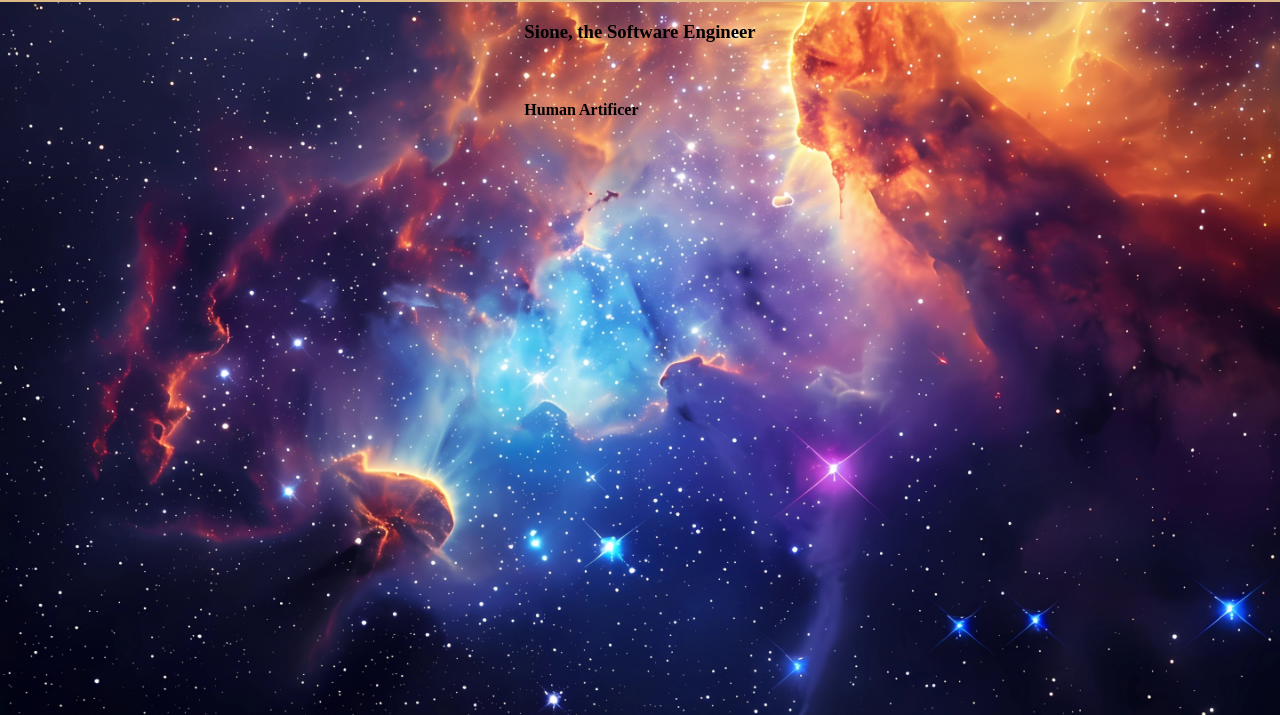
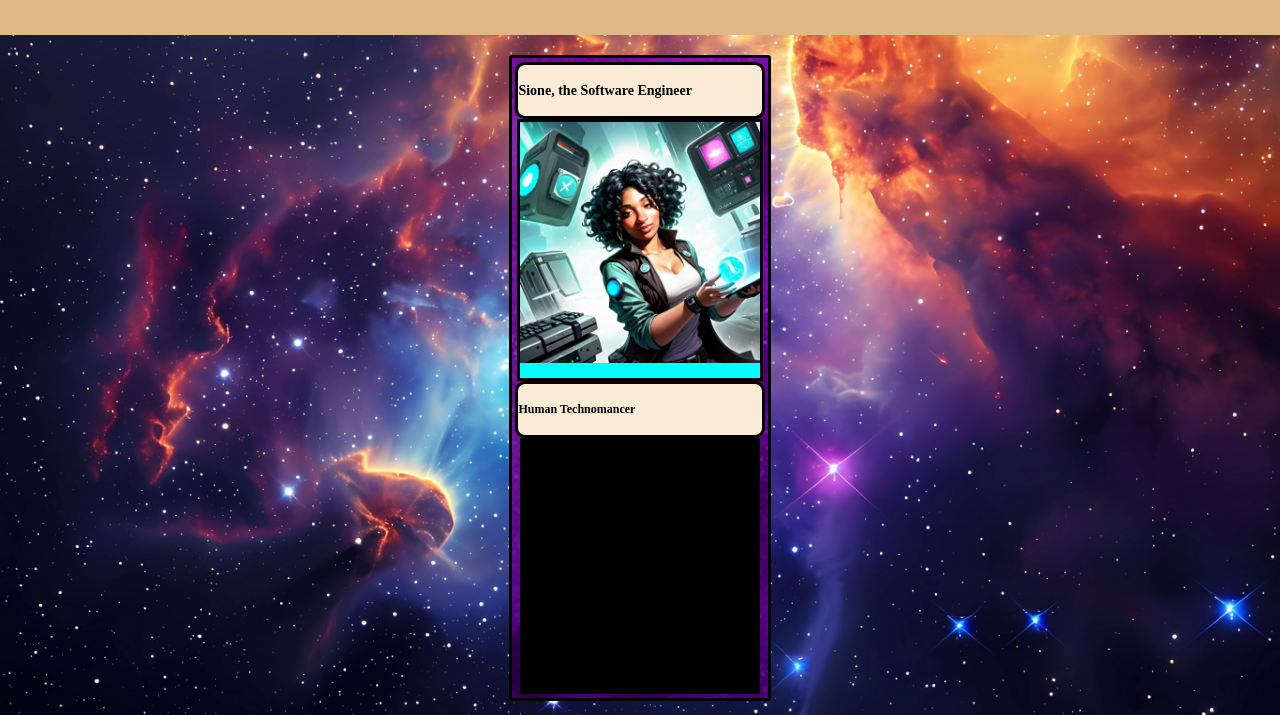
Before and after one commit to dev-sionejoseph/personal-portfolio, a plain HTML site: page index.html in a window 1280 px wide. Shown: the part 85-800 px from the top of the page. Drawn offline with Linux system fonts and the light colour scheme.

Commit message:
basic card styling

```diff
--- a/index.html
+++ b/index.html
@@ -25,10 +25,10 @@
             <h3>Sione, the Software Engineer</h3>
         </div>
         <div class="card-photo">
-            <img src="" alt="">
+            <img src="./assets/cardimage.JPG" alt="animated image of Sione as a technomancer">
         </div>
         <div class="card-subtitle">
-            <h4>Human Artificer</h4>
+            <h4>Human Technomancer</h4>
         </div>
         <div class="card-details">
         </div>
--- a/style.css
+++ b/style.css
@@ -7,6 +7,7 @@
     flex-direction: column;
     align-items: center;
     width: 100vw;
+    max-width: 100vw;
  }
 
  nav{
@@ -17,6 +18,7 @@
     align-items: center;
     width: 100%;
     max-width: 100vw;
+    height: 15vh;
     box-sizing: border-box;
  }
 
@@ -25,10 +27,6 @@
     width: 25%;
     justify-content: space-between;
  }
-
- /* #rightNAVbtn{
-    justify-content: space-between;
- } */
 
  .navBTN {
     width: 40%;
@@ -39,3 +37,50 @@
     justify-content: center;
     width: 50%;
  }
+
+ .cardbase{
+    background-color: cadetblue;
+    background-image: url(./assets/782752-gorgerous-purple-background-wallpaper-1080x1920.jpg);
+    border-radius: 3px;
+    border: solid;
+    width: 20%;
+    height: 80vh;
+    /* min-height: 80vh; */
+    display: flex;
+    flex-direction: column;
+    align-items: center;
+    justify-content: center;
+    margin-top: 2.5vh;
+ }
+
+ .card-title, .card-subtitle {
+    width: 95%;
+    height: 8%;
+    max-height: 10%;
+    background-color: antiquewhite;
+    border: solid;
+    display: flex;
+    border-radius: 10px;
+    align-items: center;
+    font-size: 12px;
+ }
+
+ .card-photo{
+    width: 94%;
+    height: 40%;
+    background-color: aqua;
+    border: solid;
+    overflow: hidden;
+    /* background-image: url(./assets/cardimage.JPG); */
+ }
+
+.card-photo img{
+    width: 100%;
+    object-fit: contain;
+}
+
+.card-details{
+    background-color: black;
+    width: 94%;
+    height: 40%;
+}
```
Also changed, not shown: assets/782752-gorgerous-purple-background-wallpaper-1080x1920.jpg (added), assets/cardback.png (added), assets/cardimage.JPG (added).
